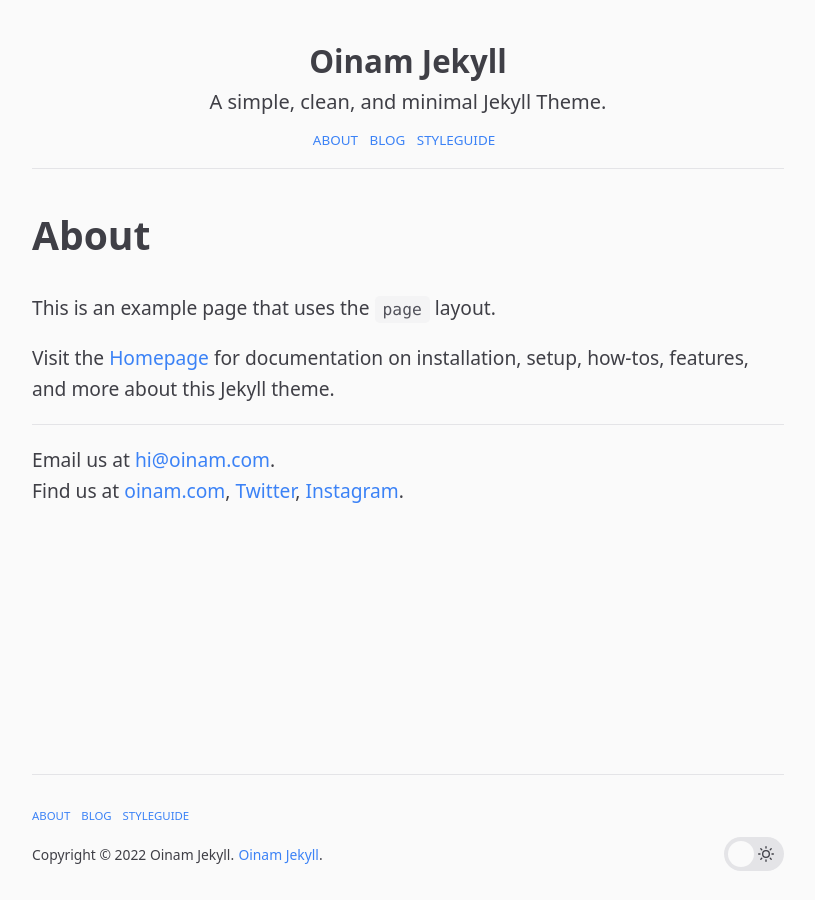
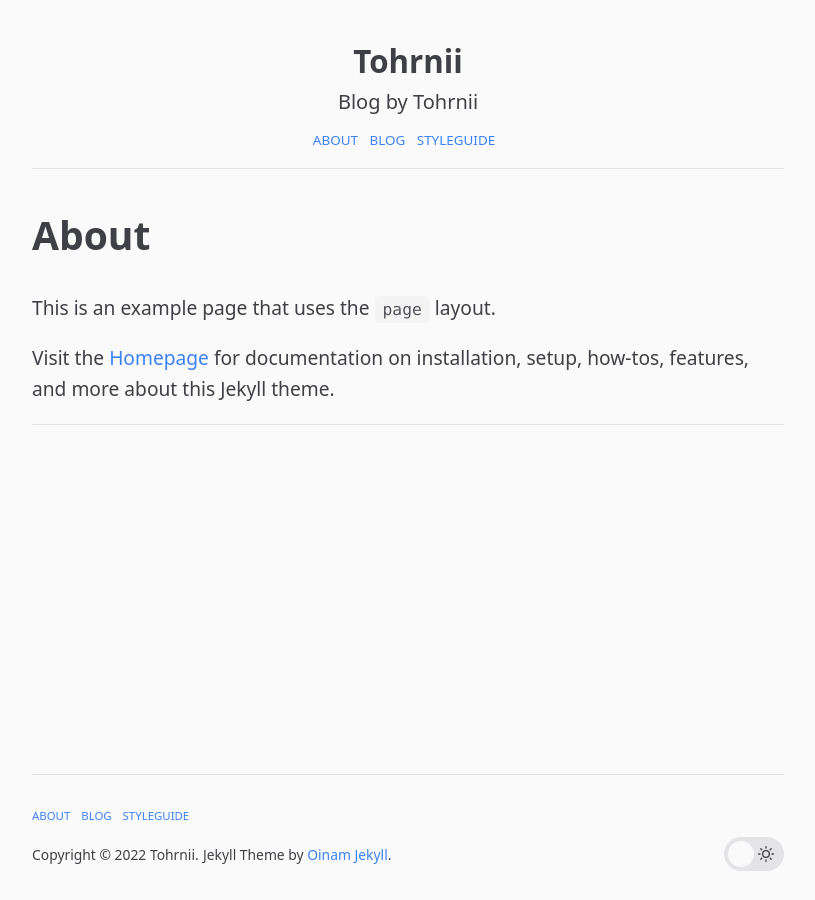
Before and after one commit to tohrnii/tohrnii.github.io, a Jekyll site: the page built from about.md, in a window 1280 px wide. Shown: the whole page, without its empty margins (232-1047 px from the left). Built offline with Jekyll 4.4.1, drawn with Linux system fonts in a browser that asks for light colours.

Commit message:
minor tweaks

```diff
--- a/_config.yml
+++ b/_config.yml
@@ -1,10 +1,10 @@
-title: Oinam Jekyll
-description: A simple, clean, and minimal Jekyll Theme.
+title: Tohrnii
+description: Blog by Tohrnii
 
 # Set this to your domain; baseurl is for the folder in your domain, if you have one -- `blog`.
 # you can leave both of them blank if you are deploying on a top-level domain.
-url: https://oinam.github.io
-baseurl: /oinam-jekyll
+url: https://tohrnii.github.io
+baseurl: /tohrnii
 
 # footer
 footer:
--- a/_includes/footer.html
+++ b/_includes/footer.html
@@ -9,7 +9,7 @@
           <small>Copyright © {{ "now" | date: "%Y" }} {{ site.title }}.</small>
         {% endif %}
         {% if site.footer.credit != false %}
-          <small><a href="https://oinam.github.io/oinam-jekyll/" target="_blank">Oinam Jekyll</a>.</small>
+          <small>Jekyll Theme by <a href="https://oinam.github.io/oinam-jekyll/" target="_blank">Oinam Jekyll</a>.</small>
         {% endif %}
       </p>
     </div>
--- a/about.md
+++ b/about.md
@@ -9,9 +9,3 @@
 Visit the [Homepage]({{ site.baseurl | prepend: site.url }}/) for documentation on installation, setup, how-tos, features, and more about this Jekyll theme.
 
 ---
-
-Email us at [hi@oinam.com](mailto:hi@oinam.com?subject=Oinam Jekyll).\
-Find us at
-[oinam.com](https://oinam.com),
-[Twitter](https://twitter.com/oinam),
-[Instagram](https://www.instagram.com/oinam/).
```
